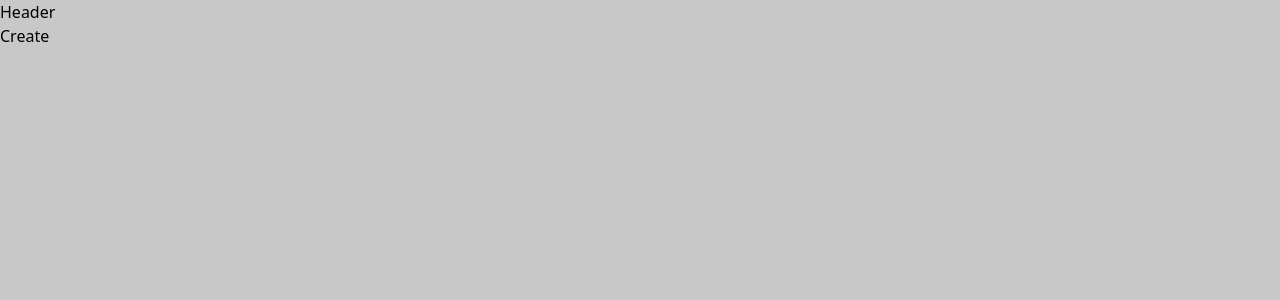
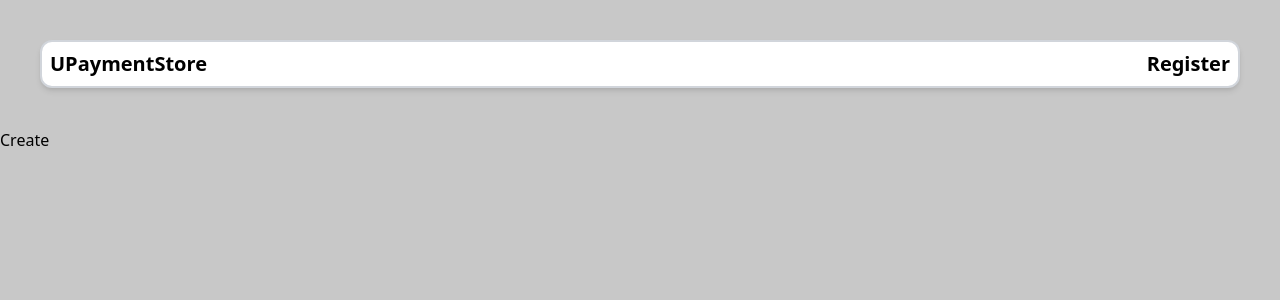
Before and after one commit to Antibioticvz/upayments, a React (Create React App) app: page /create in a window 1280 px wide. Shown: the top 300 px of the page. Built offline with nearby package versions, Linux system fonts and the light colour scheme; no server answers.

Commit message:
💄 add header component

```diff
--- a/src/components/Header/index.tsx
+++ b/src/components/Header/index.tsx
@@ -1,3 +1,8 @@
 import { FC } from 'react'
 
-export const Header: FC = () => <div>Header</div>
+export const Header: FC = () => (
+  <div className="flex justify-between m-10 max-w-full rounded-xl bg-white border-2 border-gray-300 shadow-md">
+    <p className="text-xl font-semibold m-2">UPaymentStore</p>
+    <p className="text-xl  font-semibold m-2">Register</p>
+  </div>
+)
--- a/src/pages/Home.tsx
+++ b/src/pages/Home.tsx
@@ -7,7 +7,7 @@ export const Home: FC = () => {
   const items = FetchProducts()
 
   return (
-    <div className="container mx-auto">
+    <div className="container mx-auto w-3/4">
       <div className="grid gap-6 grid-cols-1 md:grid-cols-2 lg:grid-cols-4">
         {items?.map((item: IProduct) => (
           <Fragment key={item.id}>
```
